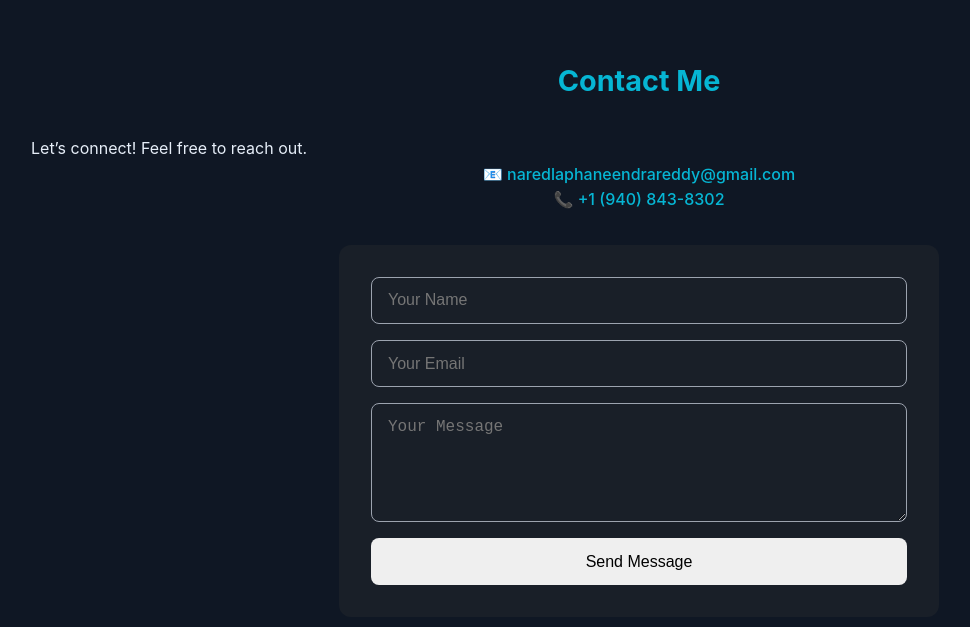
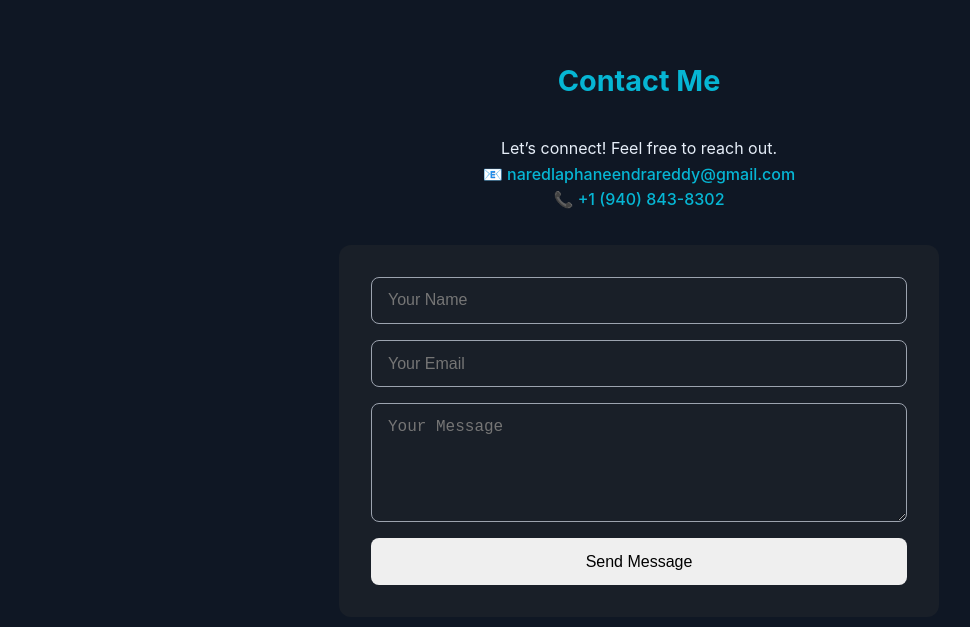
Before and after one commit to Phaneendrareddynaredla/MyPortfolio, a plain HTML site: page docs/index.html in a window 1280 px wide. Shown: the part 4300-4927 px from the top of the page, without its empty margins (1-971 px from the left). Drawn offline with Linux system fonts and the light colour scheme.

Commit message:
index.html

```diff
--- a/docs/index.html
+++ b/docs/index.html
@@ -210,7 +210,7 @@
   <!-- Contact -->
   <section id="contact">
     <h3>Contact Me</h3>
-    <p>Let’s connect! Feel free to reach out.</p>
+    <p><center>Let’s connect! Feel free to reach out.</center></p>
     <div class="contact-info">
       <a href="mailto:naredlaphaneendrareddy@gmail.com">📧 naredlaphaneendrareddy@gmail.com</a>
       <p><a href="tel:+19408438302">📞 +1 (940) 843-8302</a></p>
```
